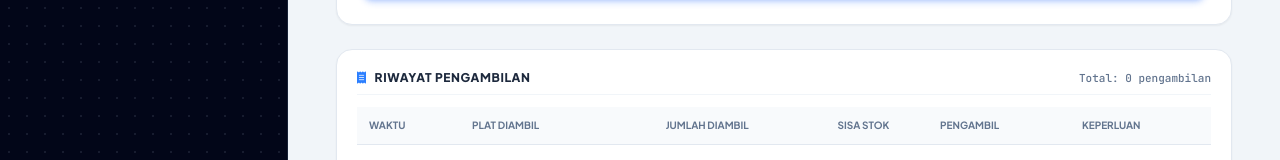
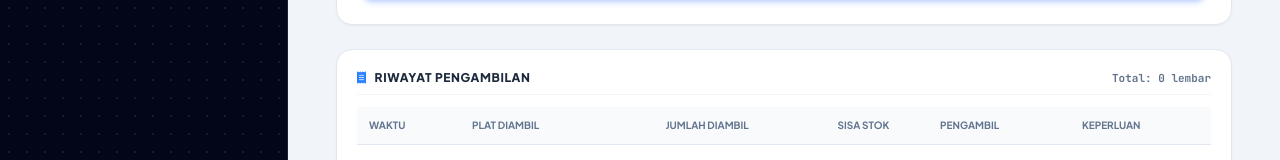
Before and after one commit to albidr30-cillowwall/cnc-database, a Nuxt app: page /yard-pickup in a window 1280 px wide. Shown: the part 469-629 px from the top of the page. Built offline with nearby package versions, Linux system fonts and the light colour scheme.

Commit message:
fix: tampilkan total jumlah lembar plat yang diambil pada riwayat pengambilan yard

```diff
--- a/pages/yard-pickup.vue
+++ b/pages/yard-pickup.vue
@@ -141,7 +141,7 @@
           <i class="fa-solid fa-receipt text-blue-500"></i>
           <span>Riwayat Pengambilan</span>
         </h2>
-        <span class="text-[11px] font-mono text-slate-500 dark:text-slate-400">Total: {{ store.yardPickups.value.length }} pengambilan</span>
+        <span class="text-[11px] font-mono text-slate-500 dark:text-slate-400 font-bold">Total: {{ totalPlatDiambil }} lembar</span>
       </div>
 
       <div class="overflow-x-auto">
@@ -217,6 +217,10 @@ const availablePlates = computed(() => {
   })
 })
 
+const totalPlatDiambil = computed(() => {
+  return store.yardPickups.value.reduce((acc, yp) => acc + (Number(yp.jumlah_ambil) || 1), 0)
+})
+
 const selectedPlate = computed(() => {
   if (!form.plate_id) return null
   return store.plates.value.find(p => p.id === form.plate_id) || null
```
